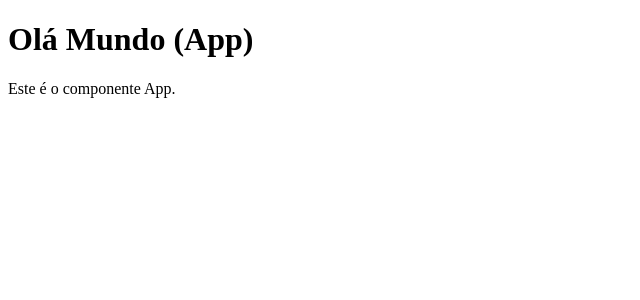
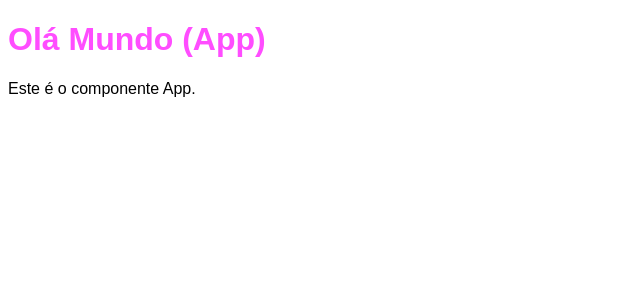
Before and after one commit to Derik-Carv/chronos-pomodoro, a React (Vite) app: page / in a window 1280 px wide. Shown: the top 300 px of the page, without its empty margins (0-640 px from the left). Built offline with nearby package versions, Linux system fonts and the light colour scheme.

Commit message:
sett-global-css

```diff
--- a/src/App.tsx
+++ b/src/App.tsx
@@ -1,6 +1,5 @@
-// PascalCase
-// App
-// ExemploDeComponente
+import './styles/theme.css';
+import './styles/global.css';
 
 export const App = () => {
     console.log('Renderizando App');
--- /dev/null
+++ b/src/styles/global.css
@@ -0,0 +1,8 @@
+body {
+    font-family: sans-serif;
+    font-size: 1em;
+}
+
+h1 {
+    color: var(--primary-color);
+}
--- /dev/null
+++ b/src/styles/theme.css
@@ -0,0 +1,3 @@
+:root {
+    --primary-color: #ff4dff;
+}
```
